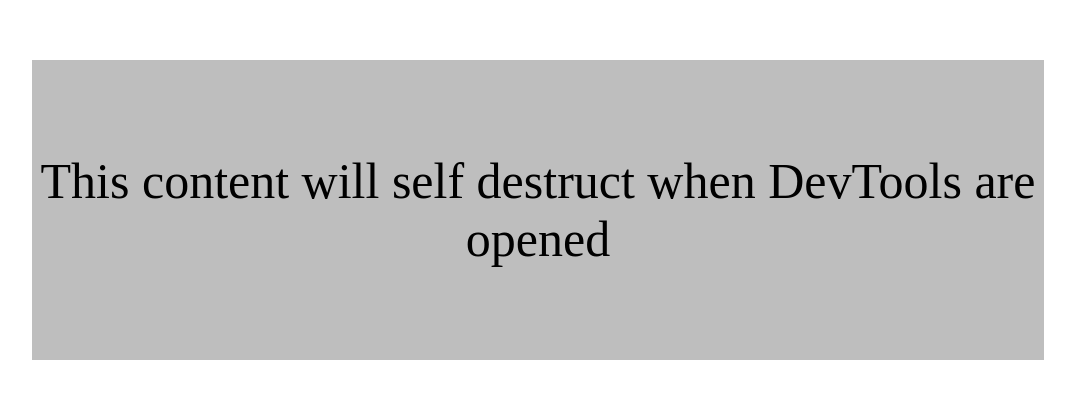
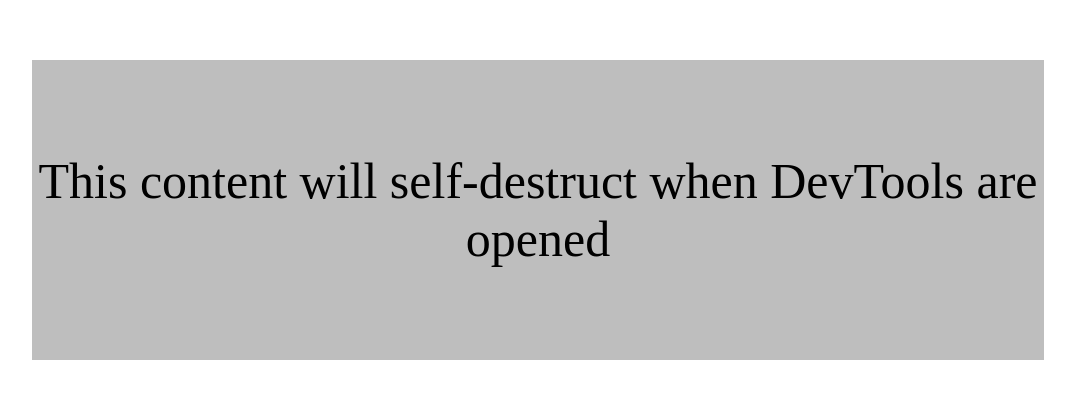
Before and after one commit to auchenberg/devtools-self-destruct, a website: page index.html in a window 1280 px wide. Shown: the part 190-588 px from the top of the page, without its empty margins (102-1177 px from the left). Drawn offline with Linux system fonts and the light colour scheme.

Commit message:
Update index.html

```diff
--- a/index.html
+++ b/index.html
@@ -32,5 +32,5 @@
         }
     </style>
 
-    <p>This content will self destruct when DevTools are opened</p>
+    <p>This content will self-destruct when DevTools are opened</p>
 </body>
```
